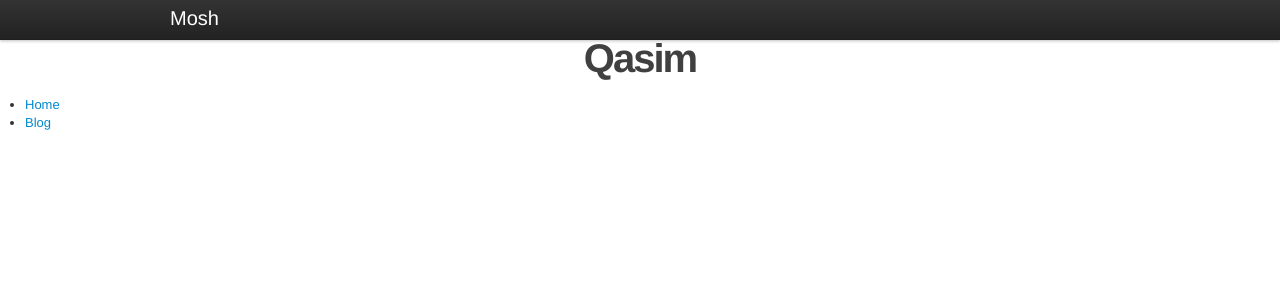
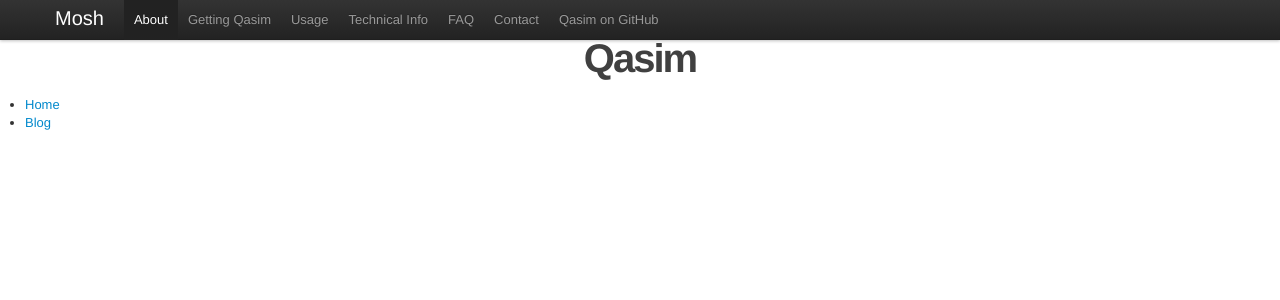
Before and after one commit to glenux/qasim, a Jekyll site: the page built from index.html, in a window 1280 px wide. Shown: the top 300 px of the page. Built offline with Jekyll 4.4.1, drawn with Linux system fonts in a browser that asks for light colours; the list of posts is cut into pages by our own code.

Commit message:
Added navbar to header.

```diff
--- a/_includes/header.html
+++ b/_includes/header.html
@@ -5,6 +5,7 @@
 	<title>{% if page.title %}{{ page.title }} - {% endif %}{{ site.name }}</title>
 
 	<link rel="stylesheet" href="{{ site.baseurl }}/bootstrap.min.css">
+	<link rel="stylesheet" href="{{ site.baseurl }}/bootstrap-responsive.css">
 	<link rel="stylesheet" href="{{ site.baseurl }}/css.css">
 </head>
 <body>
```
